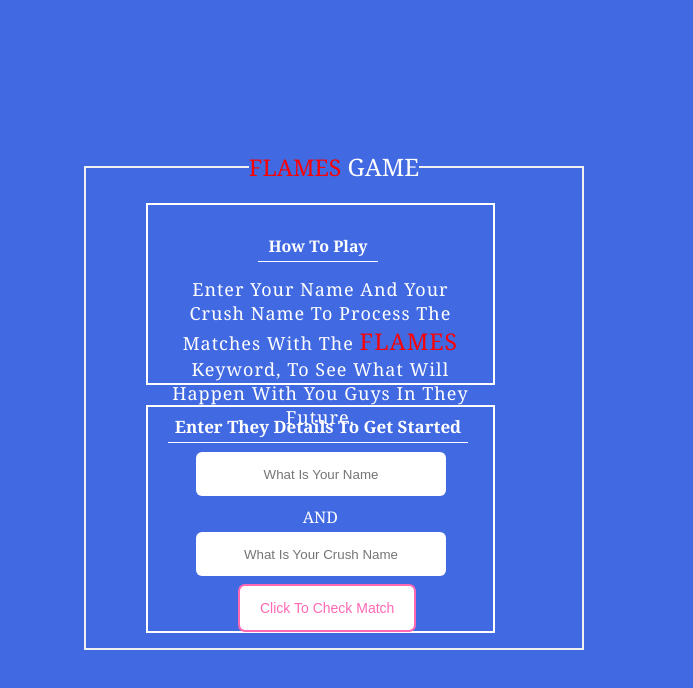
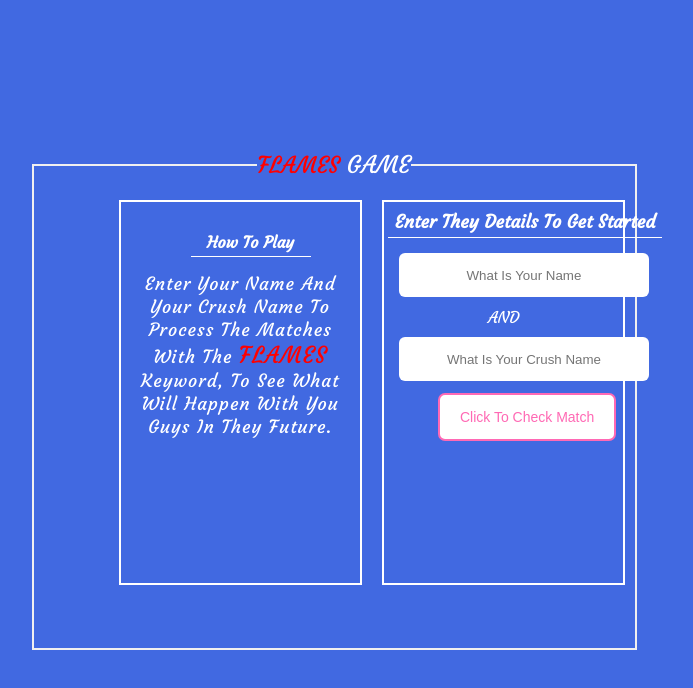
Before and after one commit to durujibright/FlamesGame, a plain HTML site: page index.html in a window 1280 px wide. Shown: the whole page, without its empty margins (306-999 px from the left). Drawn offline with Linux system fonts and the light colour scheme.

Commit message:
added font

```diff
--- a/index.html
+++ b/index.html
@@ -5,6 +5,11 @@
     <meta charset="UTF-8" />
     <meta http-equiv="X-UA-Compatible" content="IE=edge" />
     <meta name="viewport" content="width=device-width, initial-scale=1.0" />
+    <link rel="preconnect" href="https://fonts.googleapis.com">
+    <link rel="preconnect" href="https://fonts.gstatic.com" crossorigin>
+    <link
+        href="https://fonts.googleapis.com/css2?family=Courgette&family=Montserrat:ital,wght@0,200;0,400;0,700;1,300;1,900&family=Poppins:ital,wght@1,900&display=swap"
+        rel="stylesheet">
     <link rel="stylesheet" href="style.css" />
     <title>Flames game</title>
 </head>
@@ -36,7 +41,7 @@
     <div class="msg">
         <p>according to <span class="flames">flames</span> game,which stands for => <span class="flames">("Friendship",
                 "Love", "Affection", "Marriage", "enemies" and "secret lovers")</span> what they future holds for you
-            both is <span class="ans flames">love</span> </p>
+            both is to be <span class="ans flames">love</span> </p>
         <button class="close">click me to close</button>
     </div>
     <script src="./script.js"></script>
--- a/script.js
+++ b/script.js
@@ -83,7 +83,7 @@ function validEntry() {
           // console.log(crushFilter);
           // console.log(result);
      } else {
-    alert ('Both details must be filled to play they game')
+    alert ('BOTH USER AND CRUSH DETAILS MUST BE FILLED !!!');
   }
 }
 // }
--- a/style.css
+++ b/style.css
@@ -6,7 +6,7 @@
 
 body {
    background-color: royalblue;
-   font-family: Georgia, 'Times New Roman', Times, serif;
+   font-family: 'Courgette', cursive;
    position: relative;
 }
 
@@ -17,7 +17,7 @@ fieldset#field {
    border: 2px solid #f0f0f0;
 }
 
-legend#heading {
+fieldset#field legend#heading {
    text-transform: uppercase;
    text-align: center;
    font-size: 24px;
@@ -30,13 +30,13 @@ span.flames {
    text-transform: uppercase;
 }
 
-div.container {
+fieldset#field  div.container {
    display: flex;
    width: 100%;
    height: 100%;
 }
 
-div#readme {
+fieldset#field div.container div#readme {
    width: 45%;
    height: 84%;
    border: 2px solid white;
@@ -45,7 +45,7 @@ div#readme {
    margin-left: 25px;
 }
 
-div#readme h4 {
+fieldset#field div.container div#readme h4 {
    text-transform: capitalize;
    width: 120px;
    text-align: center;
@@ -57,7 +57,7 @@ div#readme h4 {
    border-bottom: 1px solid #fff;
 }
 
-div#readme p {
+fieldset#field div.container div#readme p {
    letter-spacing: 1px;
    text-transform: capitalize;
    text-align: center;
@@ -66,7 +66,7 @@ div#readme p {
    font-size: 18px;
 }
 
-div#gaming {
+fieldset#field div.container div#gaming {
    width: 45%;
    height: 84%;
    margin-left: 20px;
@@ -74,7 +74,7 @@ div#gaming {
    border: 2px solid #fff;
 }
 
-div#gaming h4 {
+fieldset#field div.container  div#gaming h4 {
    text-transform: capitalize;
    font-size: 18px;
    width: 274px;
@@ -87,7 +87,7 @@ div#gaming h4 {
    margin-left: 4px;
 }
 
-div#gaming input.input {
+fieldset#field div.container div#gaming input.input {
    width: 250px;
    height: 44px;
    border-radius: 6px;
@@ -100,14 +100,14 @@ div#gaming input.input {
    border: none;
 }
 
-div#gaming p {
+fieldset#field div.container div#gaming p {
    text-transform: uppercase;
    text-align: center;
    margin-top: 10px;
    color: #fff;
 }
 
-button#submit {
+fieldset#field div.container div#gaming button#submit {
    padding: 14px 20px;
    border: 2px solid hotpink;
    outline: none;
@@ -120,13 +120,13 @@ button#submit {
    margin-top: 12px;
 }
 
-button#submit:hover {
+fieldset#field div.container div#gaming button#submit:hover {
    color: #fff;
    background-color: hotpink;
    border: 2px solid #fff;
 }
 
-button#submit:active {
+fieldset#field div.container div#gaming button#submit:active {
    background-color: royalblue;
 }
 
```
